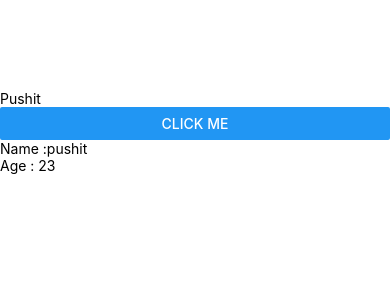
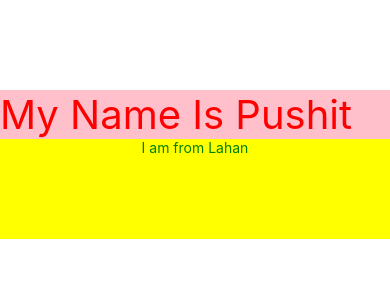
Before and after one commit to pushitchaudhary/react-native_with_Code_Step_by_Step, a React Native app: screen / in a window 390 px wide. Shown: the top 300 px of the page. Built offline with nearby package versions, Linux system fonts and the light colour scheme.

Commit message:
css - inline , internal , external

```diff
--- a/App.js
+++ b/App.js
@@ -1,37 +1,16 @@
 import React, { useState } from "react";
 
-import { View,Text, Button } from "react-native";
-import CompanyData from "./components/CompanyData";
+import { View,Text, Button  } from "react-native";
+
+import styles from "./css/styles";
+
 
 export default function App() {
-  const [name , setName] = useState('Pushit')
-
-  const carName = (value)=>{
-    setName(value)
-  }
 
   return (
-
-    <View style={{marginTop:90}}>
-     <Text>{name}</Text>
-
-    <Button title="click me" onPress={()=>carName('k xha')}></Button>
-
-
-  <UserData name="pushit" age="23"/>
-    </View>
-
+  <View style={{marginTop:90}}>
+    <Text style={styles.textBox}>My Name Is Pushit</Text>
+    <Text style={styles.location}>I am from Lahan</Text>
+  </View>
   );
 }
-
-
-
-const UserData = (props)=>{
-
-  return (
-    <View>
-      <Text>Name :{props.name} </Text>
-      <Text>Age : {props.age}</Text>
-    </View>
-  )
-}
--- /dev/null
+++ b/css/styles.js
@@ -0,0 +1,20 @@
+import { StyleSheet } from "react-native"
+
+const styles = StyleSheet.create({
+    textBox : {
+      color : 'red',
+      backgroundColor : 'pink',
+      fontSize : 40
+    },
+    location : {
+      color : 'green',
+      backgroundColor : 'yellow',
+      height : 100,
+      textAlignVertical : 'center',
+      textAlign : 'center'
+
+    }
+  })
+
+
+  export default styles
```
